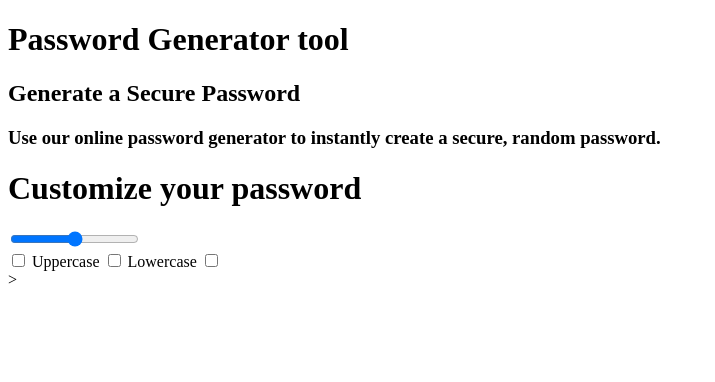
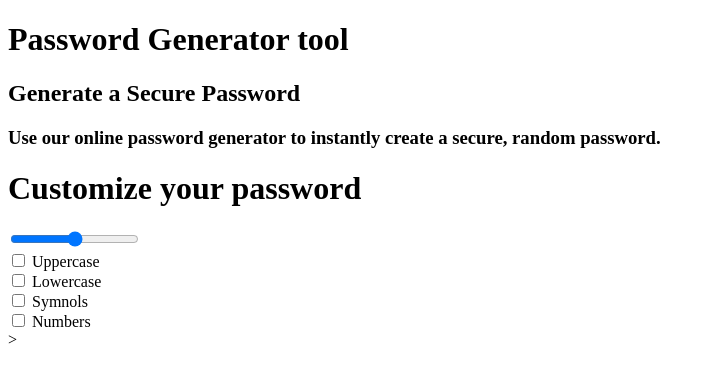
Before and after one commit to Fikcup/password-generator-js, a plain HTML site: page index.html in a window 1280 px wide. Shown: the whole page, without its empty margins (0-715 px from the left). Drawn offline with Linux system fonts and the light colour scheme.

Commit message:
index edit

```diff
--- a/index.html
+++ b/index.html
@@ -21,12 +21,16 @@
             <input type="range" id="passwordLen" value="passwordLength" min="12" max="128"><br />
 
             <input type="checkbox" id="uppercase">
-            <label for="uppercase">Uppercase</label>
+            <label for="uppercase">Uppercase</label><br />
 
             <input type="checkbox" id="lowercase">
-            <label for="lowercase">Lowercase</label>
+            <label for="lowercase">Lowercase</label><br />
 
             <input type="checkbox" id="symbols">
+            <label for="symbols">Symnols</label><br />
+
+            <input type="checkbox" id="numbers">
+            <label for="numbers">Numbers</label><br />
         </div>
     </form>>
 
```
